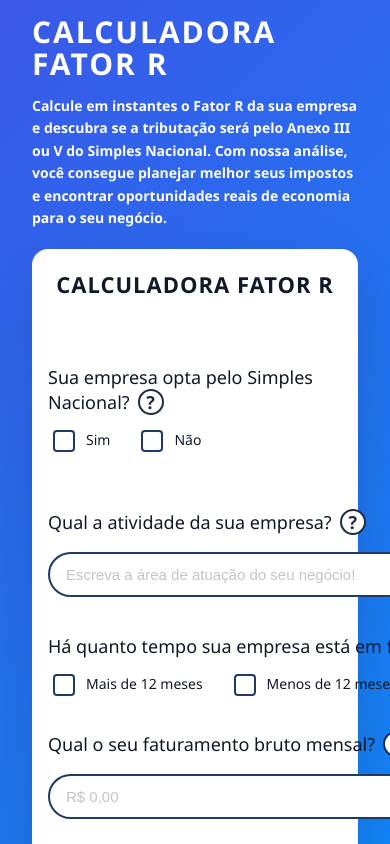
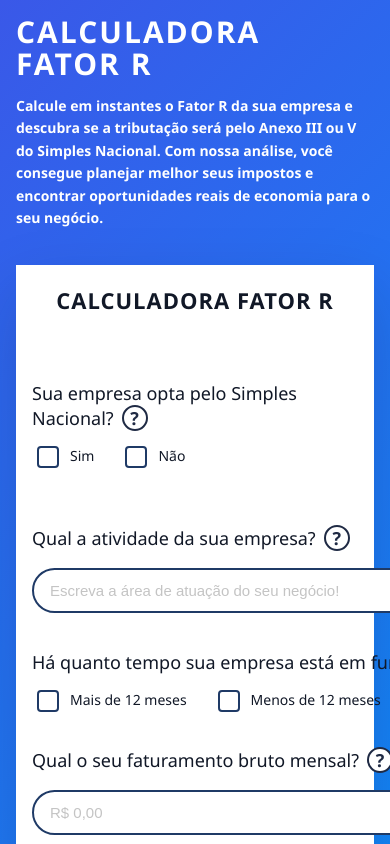
Before and after one commit to thiagoreis1986/fator-r, a React (Vite) app: page / in a window 390 px wide. Shown: the top 844 px of the page. Built offline with nearby package versions, Linux system fonts and the light colour scheme.

Commit message:
Vercel77

```diff
--- a/src/index.css
+++ b/src/index.css
@@ -934,3 +934,45 @@
 .fr-card {
   max-width: 100%;
 }
+
+/* ===== HOTFIX MOBILE: card sempre 100% da largura ===== */
+html,
+body {
+  max-width: 100%;
+  overflow-x: hidden;
+}
+
+/* Força layout/card a usar toda a largura em telas menores */
+@media (max-width: 900px) {
+  .fr-layout {
+    padding: 0 !important;
+    margin: 0 !important;
+    width: 100% !important;
+  }
+
+  .fr-sidebar {
+    width: 100% !important;
+    position: static !important;
+    padding: 16px !important;
+  }
+
+  .fr-content {
+    width: 100% !important;
+    margin: 0 !important;
+    padding: 0 16px 16px !important;
+    display: block !important;
+  }
+
+  .fr-card {
+    width: 100% !important;
+    max-width: 100% !important;
+    margin: 0 !important;
+    border-radius: 0 !important;   /* opcional: cola o branco na borda da tela */
+    box-sizing: border-box;
+  }
+
+  .fr-input {
+    width: 100% !important;
+    max-width: 100% !important;
+  }
+}
```
